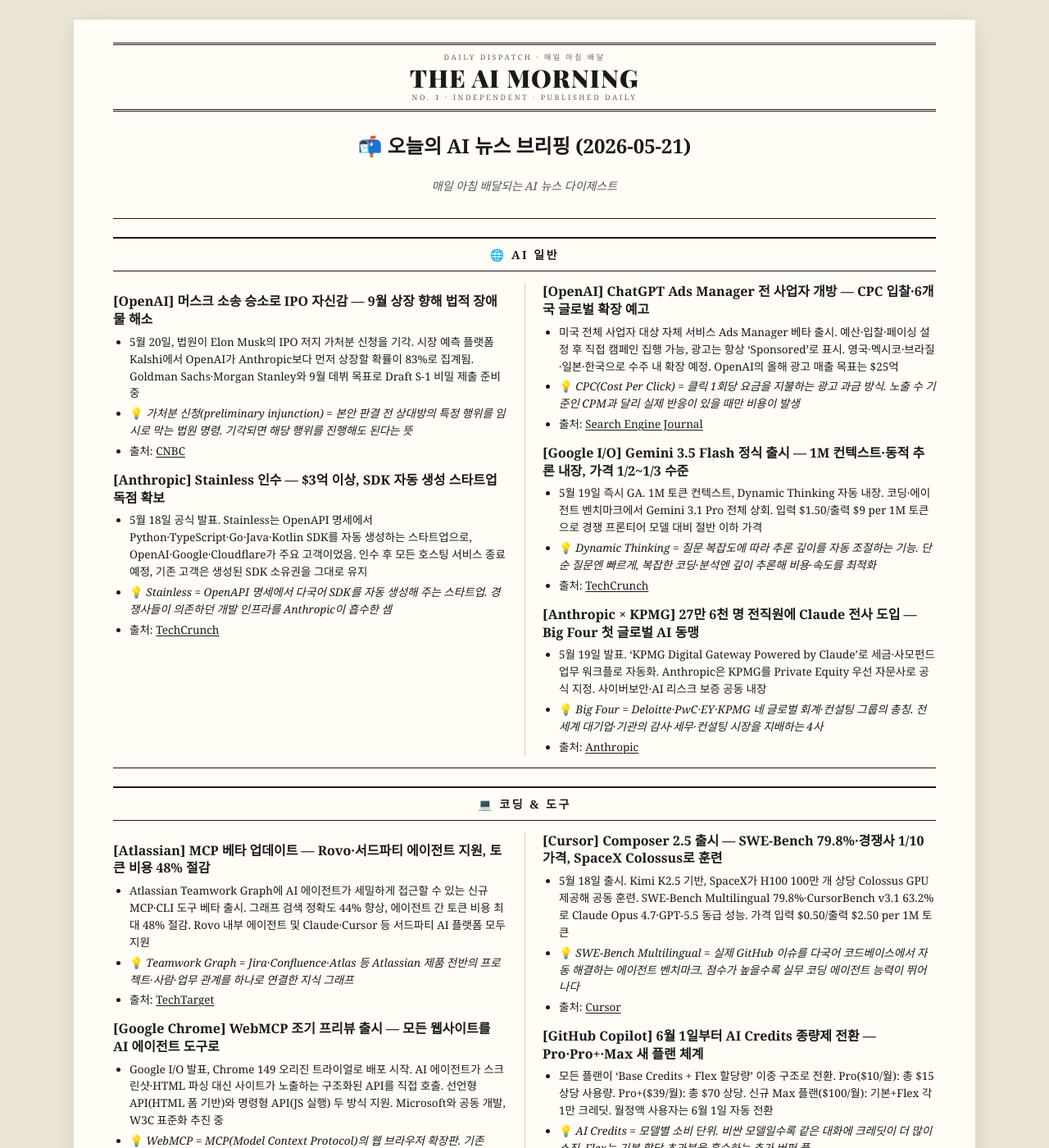
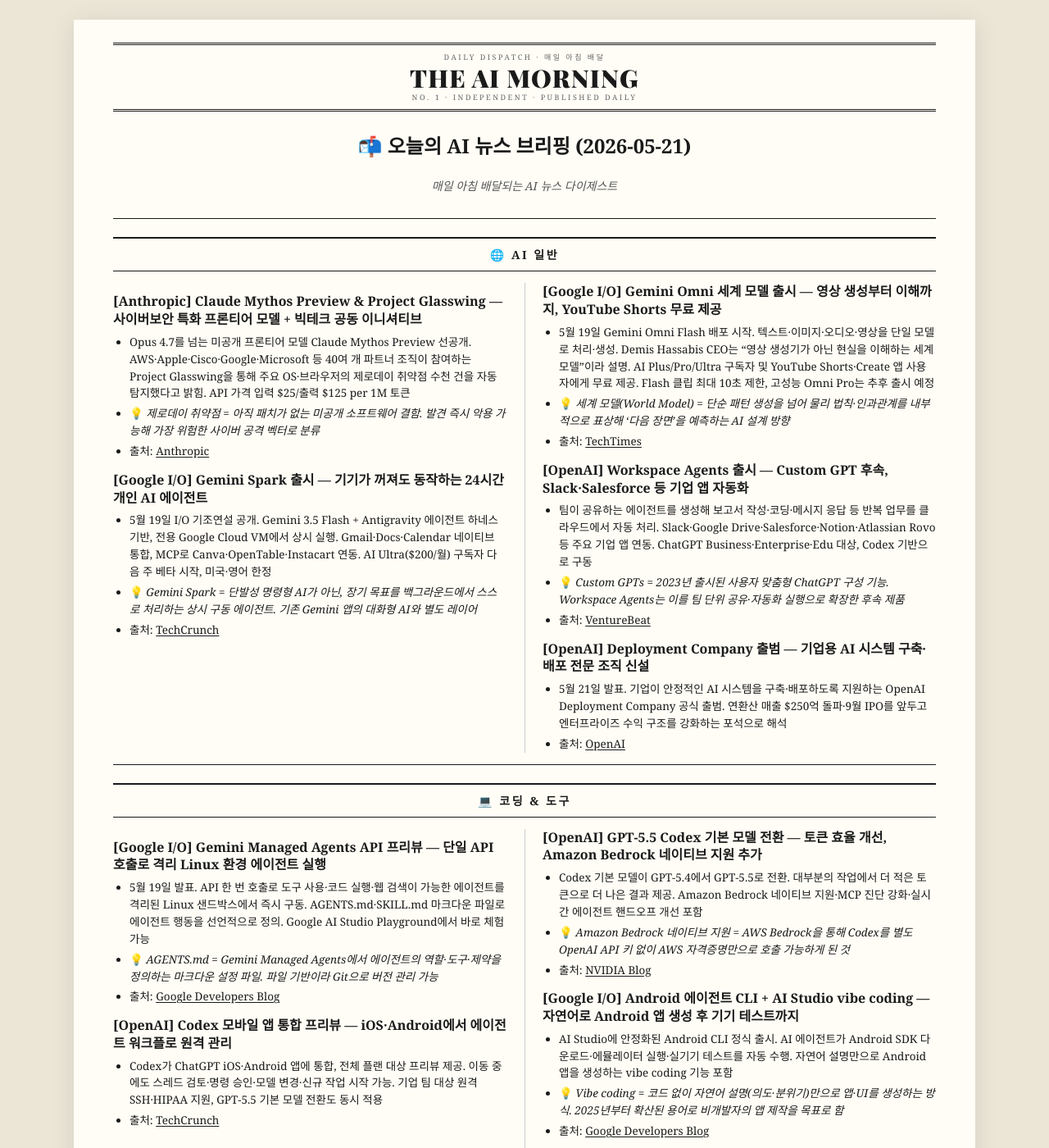
Before and after one commit to kimjans/daily-news, a Jekyll site: the page built from index.md, in a window 1280 px wide and 1400 px high. Shown: the whole window at 82% size. Built offline with Jekyll 4.4.1, drawn with Linux system fonts in a browser that asks for light colours; some of the changed text lies outside the part shown.

Commit message:
daily news: 2026-05-21

```diff
--- a/index.md
+++ b/index.md
@@ -11,55 +11,53 @@ title: The AI Morning
 
 ## 🌐 AI 일반
 
-### **[OpenAI]** 머스크 소송 승소로 IPO 자신감 — 9월 상장 향해 법적 장애물 해소
-- 5월 20일, 법원이 Elon Musk의 IPO 저지 가처분 신청을 기각. 시장 예측 플랫폼 Kalshi에서 OpenAI가 Anthropic보다 먼저 상장할 확률이 83%로 집계됨. Goldman Sachs·Morgan Stanley와 9월 데뷔 목표로 Draft S-1 비밀 제출 준비 중
-- 💡 *가처분 신청(preliminary injunction) = 본안 판결 전 상대방의 특정 행위를 임시로 막는 법원 명령. 기각되면 해당 행위를 진행해도 된다는 뜻*
-- 출처: [CNBC](https://www.cnbc.com/2026/05/20/openai-takes-the-lead-in-ai-ipo-horse-race-getting-to-public-markets-first-is-very-important.html)
+### **[Anthropic]** Claude Mythos Preview & Project Glasswing — 사이버보안 특화 프론티어 모델 + 빅테크 공동 이니셔티브
+- Opus 4.7를 넘는 미공개 프론티어 모델 Claude Mythos Preview 선공개. AWS·Apple·Cisco·Google·Microsoft 등 40여 개 파트너 조직이 참여하는 Project Glasswing을 통해 주요 OS·브라우저의 제로데이 취약점 수천 건을 자동 탐지했다고 밝힘. API 가격 입력 $25/출력 $125 per 1M 토큰
+- 💡 *제로데이 취약점 = 아직 패치가 없는 미공개 소프트웨어 결함. 발견 즉시 악용 가능해 가장 위험한 사이버 공격 벡터로 분류*
+- 출처: [Anthropic](https://www.anthropic.com/glasswing)
 
-### **[Anthropic]** Stainless 인수 — $3억 이상, SDK 자동 생성 스타트업 독점 확보
-- 5월 18일 공식 발표. Stainless는 OpenAPI 명세에서 Python·TypeScript·Go·Java·Kotlin SDK를 자동 생성하는 스타트업으로, OpenAI·Google·Cloudflare가 주요 고객이었음. 인수 후 모든 호스팅 서비스 종료 예정, 기존 고객은 생성된 SDK 소유권을 그대로 유지
-- 💡 *Stainless = OpenAPI 명세에서 다국어 SDK를 자동 생성해 주는 스타트업. 경쟁사들이 의존하던 개발 인프라를 Anthropic이 흡수한 셈*
-- 출처: [TechCrunch](https://techcrunch.com/2026/05/18/anthropic-has-acquired-the-dev-tools-startup-used-by-openai-google-and-cloudflare/)
+### **[Google I/O]** Gemini Spark 출시 — 기기가 꺼져도 동작하는 24시간 개인 AI 에이전트
+- 5월 19일 I/O 기조연설 공개. Gemini 3.5 Flash + Antigravity 에이전트 하네스 기반, 전용 Google Cloud VM에서 상시 실행. Gmail·Docs·Calendar 네이티브 통합, MCP로 Canva·OpenTable·Instacart 연동. AI Ultra($200/월) 구독자 다음 주 베타 시작, 미국·영어 한정
+- 💡 *Gemini Spark = 단발성 명령형 AI가 아닌, 장기 목표를 백그라운드에서 스스로 처리하는 상시 구동 에이전트. 기존 Gemini 앱의 대화형 AI와 별도 레이어*
+- 출처: [TechCrunch](https://techcrunch.com/2026/05/19/google-introduces-gemini-spark-a-24-7-agentic-assistant-with-gmail-integration/)
 
-### **[OpenAI]** ChatGPT Ads Manager 전 사업자 개방 — CPC 입찰·6개국 글로벌 확장 예고
-- 미국 전체 사업자 대상 자체 서비스 Ads Manager 베타 출시. 예산·입찰·페이싱 설정 후 직접 캠페인 집행 가능, 광고는 항상 'Sponsored'로 표시. 영국·멕시코·브라질·일본·한국으로 수주 내 확장 예정. OpenAI의 올해 광고 매출 목표는 $25억
-- 💡 *CPC(Cost Per Click) = 클릭 1회당 요금을 지불하는 광고 과금 방식. 노출 수 기준인 CPM과 달리 실제 반응이 있을 때만 비용이 발생*
-- 출처: [Search Engine Journal](https://www.searchenginejournal.com/openai-launches-self-serve-ads-manager-for-chatgpt/573971/)
+### **[Google I/O]** Gemini Omni 세계 모델 출시 — 영상 생성부터 이해까지, YouTube Shorts 무료 제공
+- 5월 19일 Gemini Omni Flash 배포 시작. 텍스트·이미지·오디오·영상을 단일 모델로 처리·생성. Demis Hassabis CEO는 "영상 생성기가 아닌 현실을 이해하는 세계 모델"이라 설명. AI Plus/Pro/Ultra 구독자 및 YouTube Shorts·Create 앱 사용자에게 무료 제공. Flash 클립 최대 10초 제한, 고성능 Omni Pro는 추후 출시 예정
+- 💡 *세계 모델(World Model) = 단순 패턴 생성을 넘어 물리 법칙·인과관계를 내부적으로 표상해 '다음 장면'을 예측하는 AI 설계 방향*
+- 출처: [TechTimes](https://www.techtimes.com/articles/316859/20260519/google-launches-gemini-omni-video-model-holds-back-its-riskiest-feature.htm)
 
-### **[Google I/O]** Gemini 3.5 Flash 정식 출시 — 1M 컨텍스트·동적 추론 내장, 가격 1/2~1/3 수준
-- 5월 19일 즉시 GA. 1M 토큰 컨텍스트, Dynamic Thinking 자동 내장. 코딩·에이전트 벤치마크에서 Gemini 3.1 Pro 전체 상회. 입력 $1.50/출력 $9 per 1M 토큰으로 경쟁 프론티어 모델 대비 절반 이하 가격
-- 💡 *Dynamic Thinking = 질문 복잡도에 따라 추론 깊이를 자동 조절하는 기능. 단순 질문엔 빠르게, 복잡한 코딩·분석엔 깊이 추론해 비용·속도를 최적화*
-- 출처: [TechCrunch](https://techcrunch.com/2026/05/19/with-gemini-3-5-flash-google-bets-its-next-ai-wave-on-agents-not-chatbots/)
+### **[OpenAI]** Workspace Agents 출시 — Custom GPT 후속, Slack·Salesforce 등 기업 앱 자동화
+- 팀이 공유하는 에이전트를 생성해 보고서 작성·코딩·메시지 응답 등 반복 업무를 클라우드에서 자동 처리. Slack·Google Drive·Salesforce·Notion·Atlassian Rovo 등 주요 기업 앱 연동. ChatGPT Business·Enterprise·Edu 대상, Codex 기반으로 구동
+- 💡 *Custom GPTs = 2023년 출시된 사용자 맞춤형 ChatGPT 구성 기능. Workspace Agents는 이를 팀 단위 공유·자동화 실행으로 확장한 후속 제품*
+- 출처: [VentureBeat](https://venturebeat.com/orchestration/openai-unveils-workspace-agents-a-successor-to-custom-gpts-for-enterprises-that-can-plug-directly-into-slack-salesforce-and-more)
 
-### **[Anthropic × KPMG]** 27만 6천 명 전직원에 Claude 전사 도입 — Big Four 첫 글로벌 AI 동맹
-- 5월 19일 발표. 'KPMG Digital Gateway Powered by Claude'로 세금·사모펀드 업무 워크플로 자동화. Anthropic은 KPMG를 Private Equity 우선 자문사로 공식 지정. 사이버보안·AI 리스크 보증 공동 내장
-- 💡 *Big Four = Deloitte·PwC·EY·KPMG 네 글로벌 회계·컨설팅 그룹의 총칭. 전 세계 대기업·기관의 감사·세무·컨설팅 시장을 지배하는 4사*
-- 출처: [Anthropic](https://www.anthropic.com/news/anthropic-kpmg)
+### **[OpenAI]** Deployment Company 출범 — 기업용 AI 시스템 구축·배포 전문 조직 신설
+- 5월 21일 발표. 기업이 안정적인 AI 시스템을 구축·배포하도록 지원하는 OpenAI Deployment Company 공식 출범. 연환산 매출 $250억 돌파·9월 IPO를 앞두고 엔터프라이즈 수익 구조를 강화하는 포석으로 해석
+- 출처: [OpenAI](https://openai.com/index/introducing-workspace-agents-in-chatgpt/)
 
 ---
 
 ## 💻 코딩 & 도구
 
-### **[Atlassian]** MCP 베타 업데이트 — Rovo·서드파티 에이전트 지원, 토큰 비용 48% 절감
-- Atlassian Teamwork Graph에 AI 에이전트가 세밀하게 접근할 수 있는 신규 MCP·CLI 도구 베타 출시. 그래프 검색 정확도 44% 향상, 에이전트 간 토큰 비용 최대 48% 절감. Rovo 내부 에이전트 및 Claude·Cursor 등 서드파티 AI 플랫폼 모두 지원
-- 💡 *Teamwork Graph = Jira·Confluence·Atlas 등 Atlassian 제품 전반의 프로젝트·사람·업무 관계를 하나로 연결한 지식 그래프*
-- 출처: [TechTarget](https://www.techtarget.com/searchitoperations/news/366642661/Atlassian-MCP-updates-take-aim-at-AI-token-usage)
+### **[Google I/O]** Gemini Managed Agents API 프리뷰 — 단일 API 호출로 격리 Linux 환경 에이전트 실행
+- 5월 19일 발표. API 한 번 호출로 도구 사용·코드 실행·웹 검색이 가능한 에이전트를 격리된 Linux 샌드박스에서 즉시 구동. AGENTS.md·SKILL.md 마크다운 파일로 에이전트 행동을 선언적으로 정의. Google AI Studio Playground에서 바로 체험 가능
+- 💡 *AGENTS.md = Gemini Managed Agents에서 에이전트의 역할·도구·제약을 정의하는 마크다운 설정 파일. 파일 기반이라 Git으로 버전 관리 가능*
+- 출처: [Google Developers Blog](https://blog.google/innovation-and-ai/technology/developers-tools/managed-agents-gemini-api/)
 
-### **[Google Chrome]** WebMCP 조기 프리뷰 출시 — 모든 웹사이트를 AI 에이전트 도구로
-- Google I/O 발표, Chrome 149 오리진 트라이얼로 배포 시작. AI 에이전트가 스크린샷·HTML 파싱 대신 사이트가 노출하는 구조화된 API를 직접 호출. 선언형 API(HTML 폼 기반)와 명령형 API(JS 실행) 두 방식 지원. Microsoft와 공동 개발, W3C 표준화 추진 중
-- 💡 *WebMCP = MCP(Model Context Protocol)의 웹 브라우저 확장판. 기존 MCP가 로컬·서버 도구 연결이었다면, WebMCP는 웹사이트 자체가 AI 에이전트의 도구가 되는 오픈 웹 표준*
-- 출처: [VentureBeat](https://venturebeat.com/infrastructure/google-chrome-ships-webmcp-in-early-preview-turning-every-website-into-a)
+### **[OpenAI]** Codex 모바일 앱 통합 프리뷰 — iOS·Android에서 에이전트 워크플로 원격 관리
+- Codex가 ChatGPT iOS·Android 앱에 통합, 전체 플랜 대상 프리뷰 제공. 이동 중에도 스레드 검토·명령 승인·모델 변경·신규 작업 시작 가능. 기업 팀 대상 원격 SSH·HIPAA 지원, GPT-5.5 기본 모델 전환도 동시 적용
+- 출처: [TechCrunch](https://techcrunch.com/2026/05/14/openai-says-codex-is-coming-to-your-phone/)
 
-### **[Cursor]** Composer 2.5 출시 — SWE-Bench 79.8%·경쟁사 1/10 가격, SpaceX Colossus로 훈련
-- 5월 18일 출시. Kimi K2.5 기반, SpaceX가 H100 100만 개 상당 Colossus GPU 제공해 공동 훈련. SWE-Bench Multilingual 79.8%·CursorBench v3.1 63.2%로 Claude Opus 4.7·GPT-5.5 동급 성능. 가격 입력 $0.50/출력 $2.50 per 1M 토큰
-- 💡 *SWE-Bench Multilingual = 실제 GitHub 이슈를 다국어 코드베이스에서 자동 해결하는 에이전트 벤치마크. 점수가 높을수록 실무 코딩 에이전트 능력이 뛰어나다*
-- 출처: [Cursor](https://cursor.com/blog/composer-2-5)
+### **[OpenAI]** GPT-5.5 Codex 기본 모델 전환 — 토큰 효율 개선, Amazon Bedrock 네이티브 지원 추가
+- Codex 기본 모델이 GPT-5.4에서 GPT-5.5로 전환. 대부분의 작업에서 더 적은 토큰으로 더 나은 결과 제공. Amazon Bedrock 네이티브 지원·MCP 진단 강화·실시간 에이전트 핸드오프 개선 포함
+- 💡 *Amazon Bedrock 네이티브 지원 = AWS Bedrock을 통해 Codex를 별도 OpenAI API 키 없이 AWS 자격증명만으로 호출 가능하게 된 것*
+- 출처: [NVIDIA Blog](https://blogs.nvidia.com/blog/openai-codex-gpt-5-5-ai-agents/)
 
-### **[GitHub Copilot]** 6월 1일부터 AI Credits 종량제 전환 — Pro·Pro+·Max 새 플랜 체계
-- 모든 플랜이 'Base Credits + Flex 할당량' 이중 구조로 전환. Pro($10/월): 총 $15 상당 사용량. Pro+($39/월): 총 $70 상당. 신규 Max 플랜($100/월): 기본+Flex 각 1만 크레딧. 월정액 사용자는 6월 1일 자동 전환
-- 💡 *AI Credits = 모델별 소비 단위. 비싼 모델일수록 같은 대화에 크레딧이 더 많이 소진. Flex는 기본 할당 초과분을 흡수하는 추가 버퍼 풀*
-- 출처: [GitHub Blog](https://github.blog/news-insights/company-news/github-copilot-is-moving-to-usage-based-billing/)
+### **[Google I/O]** Android 에이전트 CLI + AI Studio vibe coding — 자연어로 Android 앱 생성 후 기기 테스트까지
+- AI Studio에 안정화된 Android CLI 정식 출시. AI 에이전트가 Android SDK 다운로드·에뮬레이터 실행·실기기 테스트를 자동 수행. 자연어 설명만으로 Android 앱을 생성하는 vibe coding 기능 포함
+- 💡 *Vibe coding = 코드 없이 자연어 설명(의도·분위기)만으로 앱·UI를 생성하는 방식. 2025년부터 확산된 용어로 비개발자의 앱 제작을 목표로 함*
+- 출처: [Google Developers Blog](https://developers.googleblog.com/all-the-news-from-the-google-io-2026-developer-keynote/)
 
-### **[Google]** Antigravity 2.0 자동 업데이트로 개발자 불만 폭주 — 코드 에디터 분리 설치 필요
-- 5월 19일 Google I/O 발표와 동시에 강제 업데이트 배포, 기존 코드 에디터 기능이 제거됨. Go 기반 재작성 CLI·데스크톱 앱·SDK를 통합한 에이전트 퍼스트 플랫폼으로 전환되었으나, 에디터 기능 복원은 별도 Antigravity IDE 다운로드 필요. 기존 Gemini CLI는 6월 18일 공식 종료
-- 출처: [Techloy](https://www.techloy.com/why-googles-antigravity-2-0-ai-update-has-developers-furious/)
+### **[Google I/O]** AI Studio — Google Workspace 직접 연동으로 Sheets·Drive 기반 에이전트 구축
+- Google AI Studio에서 Docs·Sheets·Drive·Calendar에 직접 접근 가능. Sheets 데이터 기반 대시보드, Drive 파일 정리 에이전트, 팀 문서 연동 워크플로를 코드 없이 구성. Gemini API와 동일한 자격증명으로 즉시 연결
+- 출처: [Google Cloud Blog](https://cloud.google.com/blog/products/ai-machine-learning/innovations-from-google-io-26-on-google-cloud)
```
